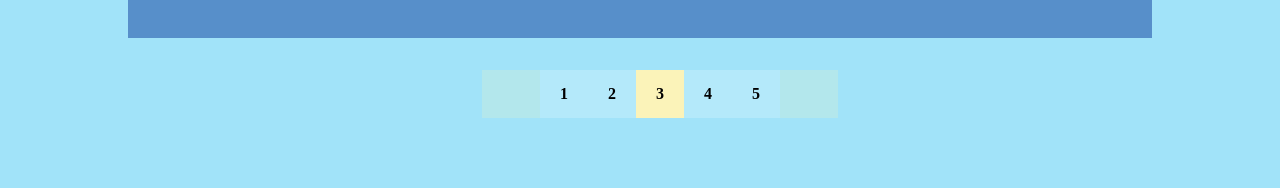
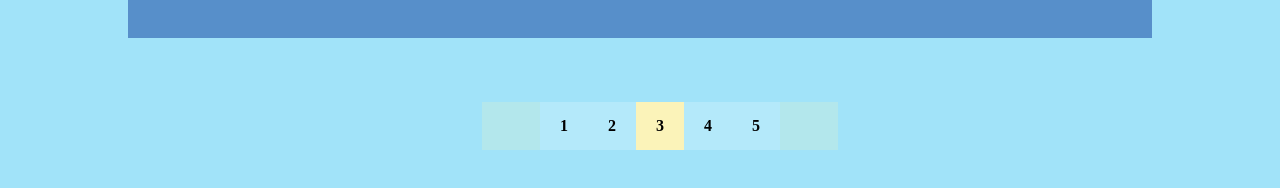
Before and after one commit to Wuyy1601/EduWeb, a React (Vite) app: page /signup in a window 1280 px wide. Shown: the part 618-806 px from the top of the page. Built offline with nearby package versions, Linux system fonts and the light colour scheme; a web font is replaced by a local one.

Commit message:
Update styles.css

```diff
--- a/src/pages/Profile/styles.css
+++ b/src/pages/Profile/styles.css
@@ -173,11 +173,11 @@ main {
     padding: 48px 32px;
 }
 
-/* .pagination {
+.pagination {
     display: flex;
     justify-content: center;
     margin-top: 32px;
-} */
+}
 
 .pagination__list {
     display: flex;
```
